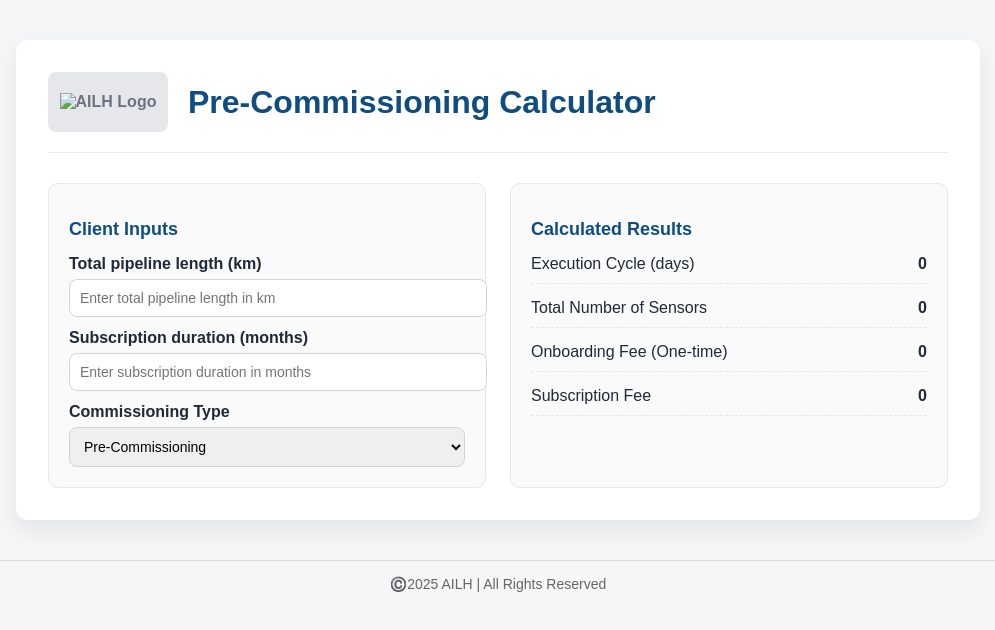
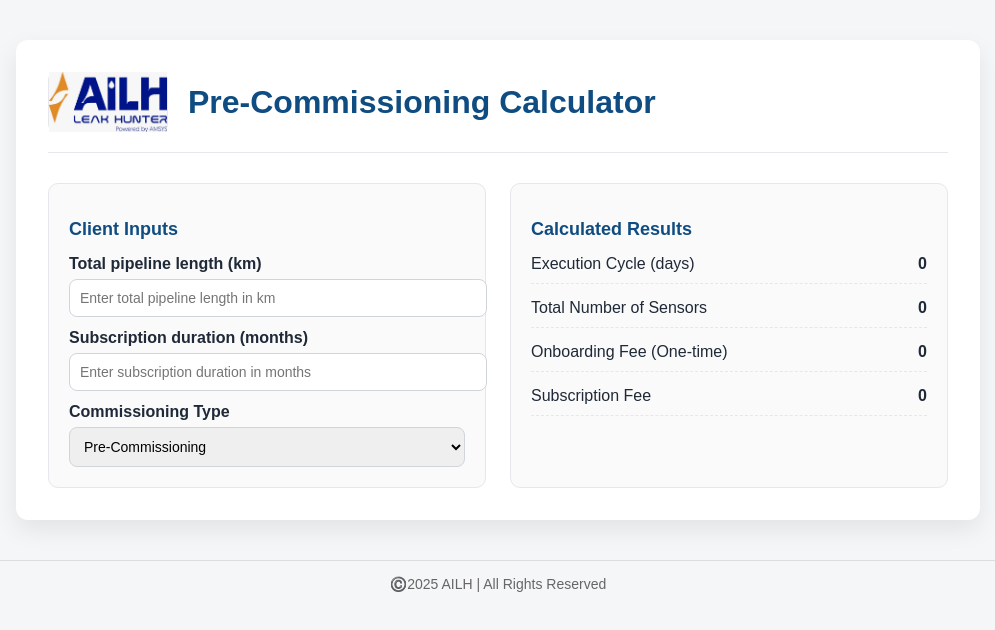
Before and after one commit to Rawan-Alshehri-1/pre-commissioning-calculator, a plain HTML site: page index.html in a window 1280 px wide. Shown: the whole page, without its empty margins (142-1137 px from the left). Drawn offline with Linux system fonts and the light colour scheme; the site is published under a folder, as on GitHub Pages, so addresses that start at the root find nothing.

Commit message:
Update index.html

```diff
--- a/index.html
+++ b/index.html
@@ -104,7 +104,7 @@
   <div class="container">
     <header>
       <div class="logo">
-        <img src="/ALIH logo.jpeg" alt="AILH Logo" style="max-width:100%; max-height:100%; object-fit:contain;" />
+        <img src="ALIH logo.jpeg" alt="AILH Logo" style="max-width:100%; max-height:100%; object-fit:contain;" />
       </div>
       <div>
         <h1>Pre‑Commissioning Calculator</h1>
```
